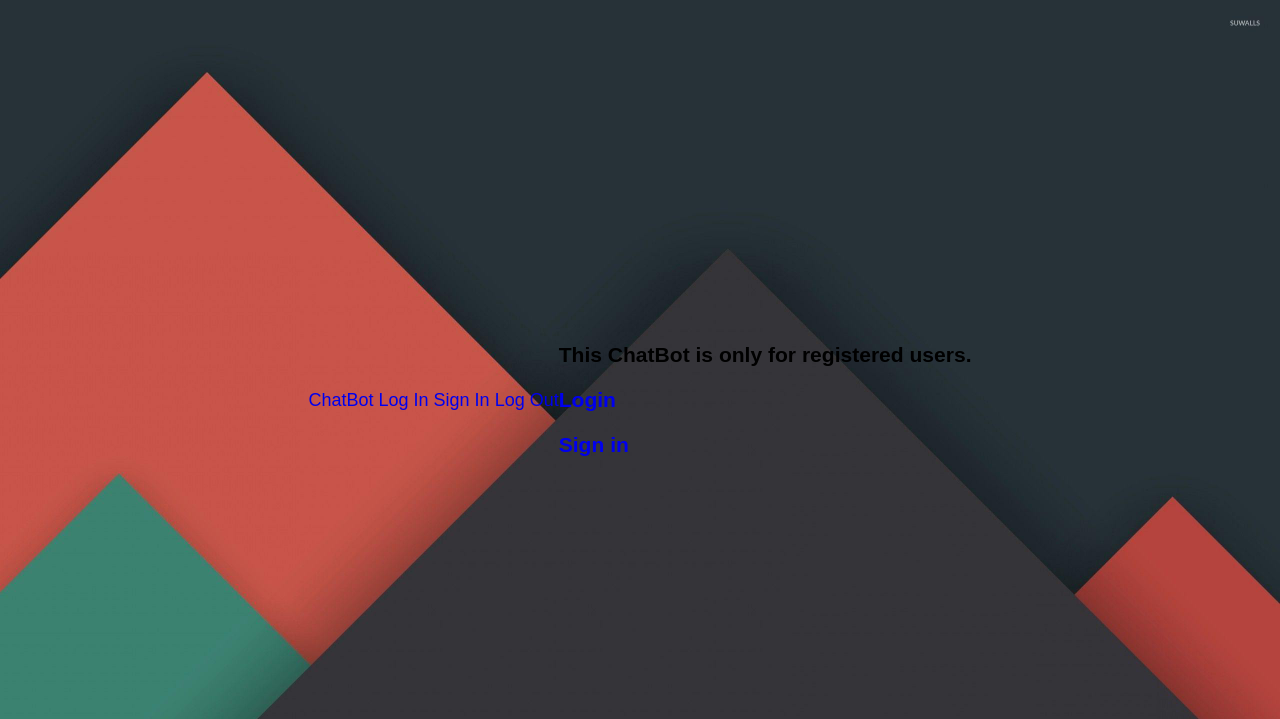
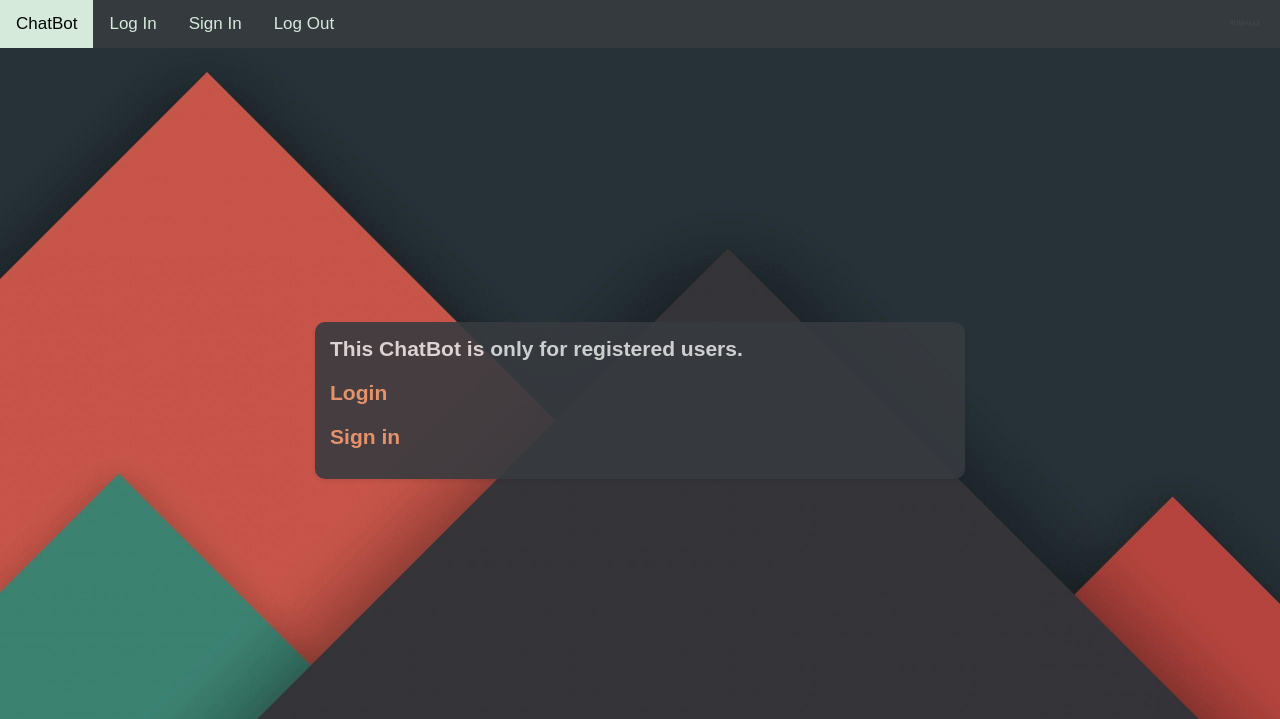
Before and after one commit to GaboAbo/ChatBotV01, a Django app: page / in a window 1280 px wide. Shown: the top 719 px of the page. Run offline with Django 4.2, Linux system fonts and the light colour scheme.

Commit message:
Style: Stylesheet improve, new features added

```diff
--- a/Interface/Static/css/style.css
+++ b/Interface/Static/css/style.css
@@ -60,7 +60,7 @@
 .ai {
     overflow-wrap: break-word;
     word-wrap: break-word;
-    color: #4bdeff;
+    color: #ff5900;
 }
 
 .user {
@@ -150,6 +150,11 @@
     width: 40;
     height: 40;
     text-decoration: none;
+    color: #e9996e;
+}
+
+a:hover {
+    color: #ff5900;
 }
 
 p {
@@ -185,3 +190,98 @@
     opacity: 0.9;
     border-radius: 2px;
 }
+
+.auth-form {
+    width: 630px;
+    height: auto;
+    background-color: #373b40;
+    color: #ff5900;
+    opacity: 0.9;
+    border-radius: 10px;
+    padding: 10px;
+    box-shadow: 0 2px 4px rgba(0, 0, 0, 0.1);
+}
+
+.auth-title {
+    color: #e0e0e0;
+    margin: 5px;
+    margin-bottom: 20px;
+}
+
+.auth-input {
+    width: 600px;
+    height: 30px;
+    margin: 5px;
+    border-radius: 5px;
+    background-color: #d2d2d2;
+    border: none;
+    padding: 5px;
+    font-family: Arial, Helvetica, sans-serif;
+    font-size: medium;
+}
+
+.auth-submit {
+    width: 610px;
+    height: 50px;
+    margin: 5px;
+    border-radius: 5px;
+    transition: 300ms;
+    background-color: rgb(31, 190, 151);
+    color: #1f1f1f;
+    border: none;
+    padding: 5px;
+    font-size: large;
+}
+
+.auth-submit:hover {
+    background-color: rgb(255, 78, 78);
+    color: #ffffff;
+}
+
+.auth-message {
+    color: #e8ffec;
+    margin: 5px;
+    margin-top: 20px;
+    font-size: medium;
+}
+
+.auth-warning {
+    color: #ff5900;
+    margin: 5px;
+    margin-top: 20px;
+    font-size: medium;
+    font-weight: lighter;
+}
+
+
+
+.topnav {
+    background-color: #373b40;
+    opacity: 0.9;
+    overflow: hidden;
+    width: 100%;
+    position: absolute;
+    top: 0;
+}
+
+
+.topnav a {
+    float: left;
+    color: #e8ffec;
+    text-align: center;
+    padding: 14px 16px;
+    text-decoration: none;
+    font-size: 17px;
+}
+
+
+.topnav a:hover {
+    background-color: #e8ffec;
+    color: black;
+}
+
+
+.topnav a.active {
+    background-color: rgb(31, 190, 151);
+    color: white;
+}
```
